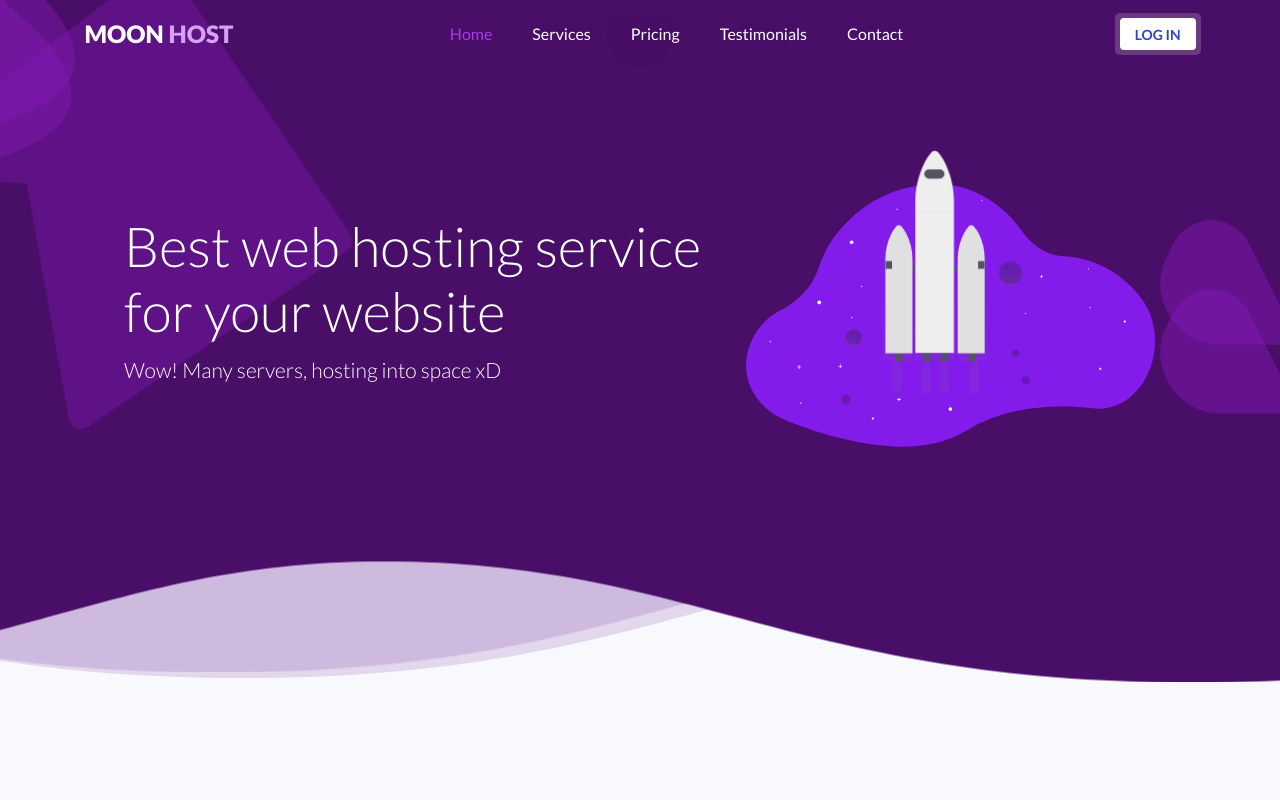
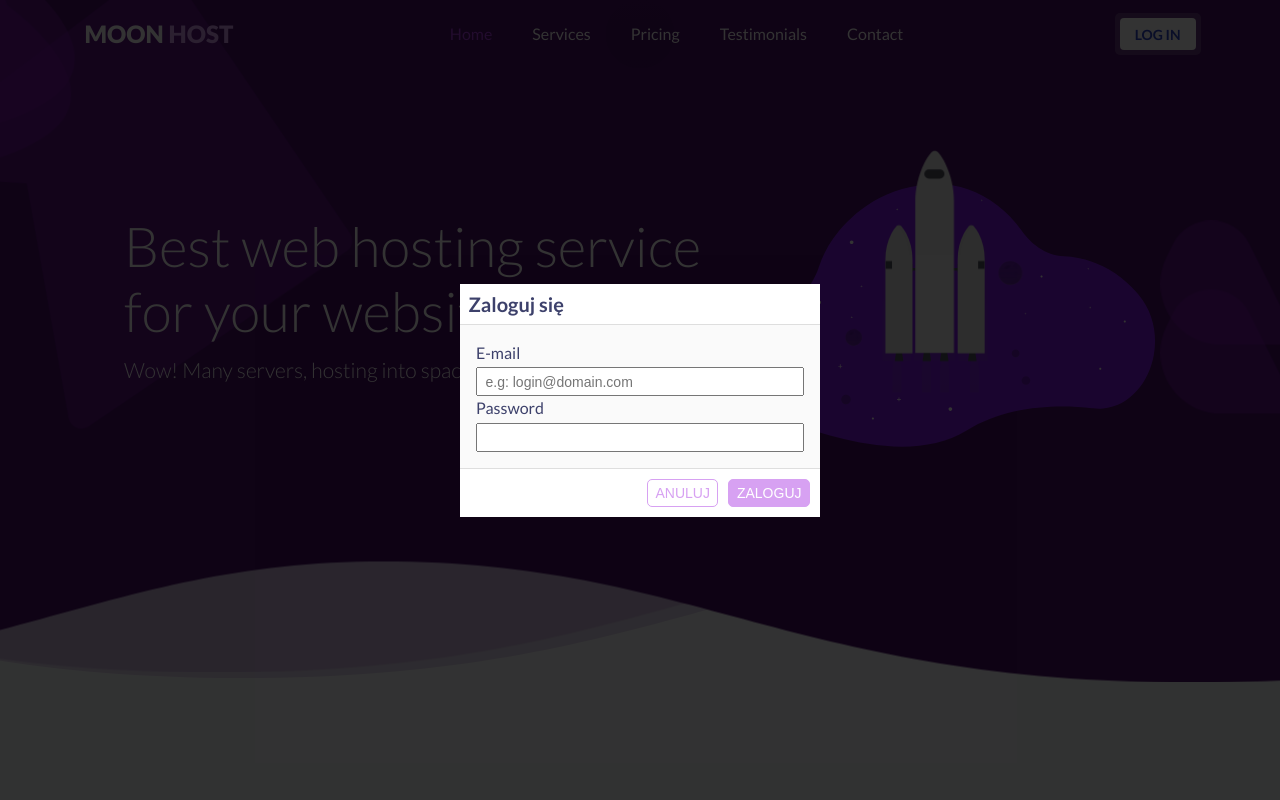
Before and after one commit to ikrystian/moon-hosting-landing-page, a website: page index.html in a window 1280 px wide. Both pictures are taken after a click on the link "LOG IN". Shown: the top 800 px of the page. Drawn offline with Linux system fonts and the light colour scheme.

Commit message:
Add modal

```diff
--- a/assets/scss/style.scss
+++ b/assets/scss/style.scss
@@ -1059,3 +1059,87 @@ body {
     opacity: 1;
   }
 }
+
+.dialog {
+  background-color: #fff;
+  width: 360px;
+  max-width: 95vw;
+
+  &__wrapper {
+    position: fixed;
+    top: 0;
+    bottom: 0;
+    right: 0;
+    left: 0;
+    place-items: center;
+    background-color: rgba(0, 0, 0, 0.8);
+    z-index: 110;
+    display: none;
+
+    &.opened {
+      display: grid;
+    }
+  }
+
+  &__header,
+  &__footer {
+    padding: 0.5rem 0.85rem;
+    border-bottom: 1px solid #dedede;
+  }
+
+  &__title {
+    font-size: 2rem;
+  }
+
+  &__content {
+    background-color: #fafafa;
+    padding: 1.6rem;
+  }
+
+  &__footer {
+    border-top: 1px solid #dedede;
+    border-bottom: 0;
+    display: flex;
+    padding: 1rem;
+    justify-content: flex-end;
+
+    button {
+      &:not(:last-of-type) {
+        margin-right: 1rem;
+      }
+    }
+  }
+}
+
+.form {
+
+  &__group {
+    display: flex;
+    flex-direction: column;
+  }
+
+  label {
+    margin-bottom: 0.25rem;
+  }
+
+  &__input {
+    padding: 0.45rem 0.75rem;
+    font-size: 1.4rem;
+  }
+
+  &__button {
+    padding: 0.5rem 0.75rem;
+    font-size: 1.4rem;
+    text-transform: uppercase;
+    background-color: var(--primary-color);
+    color: #fff;
+    border: 1px solid var(--primary-color);
+    border-radius: 5px;
+    cursor: pointer;
+
+    &--cancel {
+      background-color: #fff;
+      color: var(--primary-color);
+    }
+  }
+}
--- a/index.html
+++ b/index.html
@@ -755,6 +755,30 @@
         </div>
     </div>
 </footer>
+<div class="dialog__wrapper" role="dialog">
+    <div class="dialog">
+        <header class="dialog__header">
+            <h1 class="dialog__title">Zaloguj się</h1>
+        </header>
+        <section class="dialog__content">
+            <form action="" class="form" id="login-form">
+                <div class="form__group">
+                    <label for="email">E-mail</label>
+                    <input type="email" placeholder="e.g: login@domain.com" id="email" name="email" class="form__input">
+                </div>
+
+                <div class="form__group">
+                    <label for="password">Password</label>
+                    <input type="password" id="password" name="password" class="form__input">
+                </div>
+            </form>
+        </section>
+        <footer class="dialog__footer">
+            <button class="form__button form__button--cancel" type="button">Anuluj</button>
+            <button class="form__button form__button--submit" type="button">Zaloguj</button>
+        </footer>
+    </div>
+</div>
 <script src="script.js"></script>
 <script src="testimonials.js"></script>
 </body>
--- a/script.js
+++ b/script.js
@@ -23,3 +23,12 @@ function toggleNav() {
   document.querySelector('.toggle-mobile-nav-button').classList.toggle('active');
   document.querySelector('body').classList.toggle('blocked');
 }
+
+document.querySelector('.log-in-button').addEventListener('click', (e) => {
+  e.preventDefault();
+  document.querySelector('.dialog__wrapper').style.display = 'grid';
+})
+
+document.querySelector('.form__button--cancel').addEventListener('click', () => {
+  document.querySelector('.dialog__wrapper').style.display = 'none';
+})
```
Also changed, not shown: assets/css/style.css.
